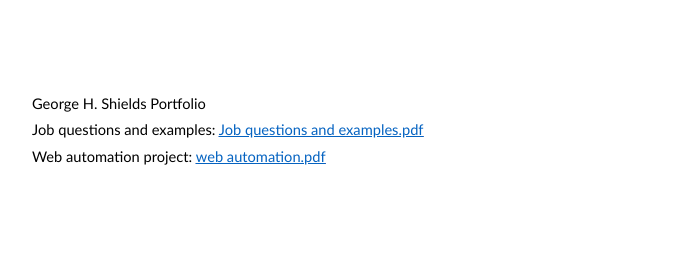
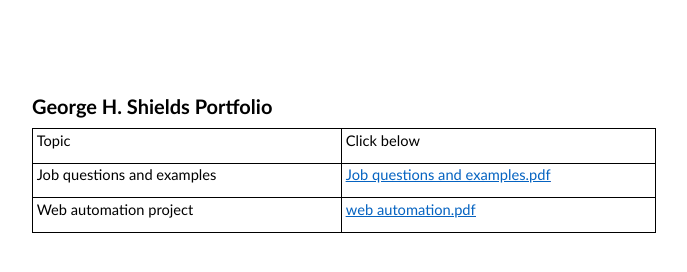
Before and after one commit to gshields/gshields.github.io, a plain HTML site: page index.html in a window 1280 px wide. Shown: the whole page, without its empty margins (64-751 px from the left). Drawn offline with Linux system fonts and the light colour scheme.

Commit message:
add table formats

```diff
--- a/index.html
+++ b/index.html
@@ -18,9 +18,8 @@
 <meta name="DCTERMS.creator" content="gshields" />
 <meta name="DCTERMS.issued" content="2015-10-09T03:34:00Z" scheme=
 "DCTERMS.W3CDTF" />
-<meta name="DCTERMS.contributor" content="gshields" />
-<meta name="DCTERMS.modified" content="2015-10-09T03:34:00Z"
-scheme="DCTERMS.W3CDTF" />
+<meta name="DCTERMS.modified" content=
+"2015-10-09T09:25:21.786000000" scheme="DCTERMS.W3CDTF" />
 <meta name="DCTERMS.provenance" content="" xml:lang="en-US" lang=
 "en-US" />
 <meta name="DCTERMS.subject" content="," xml:lang="en-US" lang=
@@ -54,6 +53,21 @@ hreflang="en" />
         .P1_borderStart { background-color:transparent; border-style:none; font-size:11pt; font-style:normal; font-weight:normal; letter-spacing:normal; line-height:107%; margin-top:0in; padding:0in; text-align:left ! important; font-family:Calibri; text-decoration:none ! important; writing-mode:lr-tb; padding-bottom:0.111in;  border-bottom-style:none; }
         .P1 { background-color:transparent; border-style:none; font-size:11pt; font-style:normal; font-weight:normal; letter-spacing:normal; line-height:107%; padding:0in; text-align:left ! important; font-family:Calibri; text-decoration:none ! important; writing-mode:lr-tb; padding-bottom:0.111in; padding-top:0in;  border-top-style:none; border-bottom-style:none; }
         .P1_borderEnd { background-color:transparent; border-style:none; font-size:11pt; font-style:normal; font-weight:normal; letter-spacing:normal; line-height:107%; margin-bottom:0.111in; padding:0in; text-align:left ! important; font-family:Calibri; text-decoration:none ! important; writing-mode:lr-tb; padding-top:0in;  border-top-style:none;}
+        .P2_borderStart { background-color:transparent; border-style:none; font-size:11pt; font-style:normal; font-weight:normal; letter-spacing:normal; line-height:107%; margin-top:0in; padding:0in; text-align:left ! important; font-family:Calibri; text-decoration:none ! important; writing-mode:lr-tb; padding-bottom:0.111in;  border-bottom-style:none; }
+        .P2 { background-color:transparent; border-style:none; font-size:11pt; font-style:normal; font-weight:normal; letter-spacing:normal; line-height:107%; padding:0in; text-align:left ! important; font-family:Calibri; text-decoration:none ! important; writing-mode:lr-tb; padding-bottom:0.111in; padding-top:0in;  border-top-style:none; border-bottom-style:none; }
+        .P2_borderEnd { background-color:transparent; border-style:none; font-size:11pt; font-style:normal; font-weight:normal; letter-spacing:normal; line-height:107%; margin-bottom:0.111in; padding:0in; text-align:left ! important; font-family:Calibri; text-decoration:none ! important; writing-mode:lr-tb; padding-top:0in;  border-top-style:none;}
+        .P3_borderStart { background-color:transparent; border-style:none; font-size:15pt; font-style:normal; font-weight:bold; letter-spacing:normal; line-height:107%; margin-top:0in; padding:0in; text-align:left ! important; font-family:Calibri; text-decoration:none ! important; writing-mode:lr-tb; padding-bottom:0.111in;  border-bottom-style:none; }
+        .P3 { background-color:transparent; border-style:none; font-size:15pt; font-style:normal; font-weight:bold; letter-spacing:normal; line-height:107%; padding:0in; text-align:left ! important; font-family:Calibri; text-decoration:none ! important; writing-mode:lr-tb; padding-bottom:0.111in; padding-top:0in;  border-top-style:none; border-bottom-style:none; }
+        .P3_borderEnd { background-color:transparent; border-style:none; font-size:15pt; font-style:normal; font-weight:bold; letter-spacing:normal; line-height:107%; margin-bottom:0.111in; padding:0in; text-align:left ! important; font-family:Calibri; text-decoration:none ! important; writing-mode:lr-tb; padding-top:0in;  border-top-style:none;}
+        .P4_borderStart { background-color:transparent; border-style:none; font-size:11pt; font-style:normal; font-weight:normal; letter-spacing:normal; line-height:107%; margin-top:0in; padding:0in; text-align:left ! important; font-family:Calibri; text-decoration:none ! important; writing-mode:lr-tb; padding-bottom:0.111in;  border-bottom-style:none; }
+        .P4 { background-color:transparent; border-style:none; font-size:11pt; font-style:normal; font-weight:normal; letter-spacing:normal; line-height:107%; padding:0in; text-align:left ! important; font-family:Calibri; text-decoration:none ! important; writing-mode:lr-tb; padding-bottom:0.111in; padding-top:0in;  border-top-style:none; border-bottom-style:none; }
+        .P4_borderEnd { background-color:transparent; border-style:none; font-size:11pt; font-style:normal; font-weight:normal; letter-spacing:normal; line-height:107%; margin-bottom:0.111in; padding:0in; text-align:left ! important; font-family:Calibri; text-decoration:none ! important; writing-mode:lr-tb; padding-top:0in;  border-top-style:none;}
+        .Table1 { width:6.5in; float:none; }
+        .Table1_A1 { padding:0.0382in; border-left-width:thin; border-left-style:solid; border-left-color:#000000; border-right-style:none; border-top-width:thin; border-top-style:solid; border-top-color:#000000; border-bottom-width:thin; border-bottom-style:solid; border-bottom-color:#000000; }
+        .Table1_A2 { padding:0.0382in; border-left-width:thin; border-left-style:solid; border-left-color:#000000; border-right-style:none; border-top-style:none; border-bottom-width:thin; border-bottom-style:solid; border-bottom-color:#000000; }
+        .Table1_B1 { padding:0.0382in; border-width:thin; border-style:solid; border-color:#000000; }
+        .Table1_B2 { padding:0.0382in; border-left-width:thin; border-left-style:solid; border-left-color:#000000; border-right-width:thin; border-right-style:solid; border-right-color:#000000; border-top-style:none; border-bottom-width:thin; border-bottom-style:solid; border-bottom-color:#000000; }
+        .Table1_A { width:3.25in; }
         .Hyperlink { color:#0563c1; text-decoration:underline; }
         .Internet_20_link { color:#000080; text-decoration:underline; }
         <!-- ODF styles with no properties representable as CSS -->
@@ -64,13 +78,42 @@ hreflang="en" />
 <body dir="ltr" style=
 "max-width:8.5in;margin-top:1in; margin-bottom:1in; margin-left:1in; margin-right:1in; writing-mode:lr-tb;">
 
-<p class="P1_borderStart">George H. Shields Portfolio</p>
-<p class="Normal">Job questions and examples: <a href=
-"././Job%20questions%20and%20examples.pdf" class=
-"Internet_20_link"><span class="Hyperlink">Job questions and
+<p class="P3">George H. Shields Portfolio</p>
+<table border="0" cellspacing="0" cellpadding="0" class="Table1">
+<colgroup>
+<col width="361" />
+<col width="361" /></colgroup>
+<tr>
+<td style="text-align:left;width:3.25in;" class="Table1_A1">
+<p class="P2">Topic</p>
+</td>
+<td style="text-align:left;width:3.25in;" class="Table1_B1">
+<p class="P4">Click below</p>
+</td>
+</tr>
+<tr>
+<td style="text-align:left;width:3.25in;" class="Table1_A2">
+<p class="P1">Job questions and examples</p>
+</td>
+<td style="text-align:left;width:3.25in;" class="Table1_B2">
+<p class="P1"><a href=
+"./Job%20questions%20and%20examples.pdf"
+class="Internet_20_link"><span class="Hyperlink">Job questions and
 examples.pdf</span></a></p>
-<p class="Normal_borderEnd">Web automation project: <a href=
-"././web%20automation.pdf" class="Internet_20_link"><span class=
-"Hyperlink">web automation.pdf</span></a></p>
+</td>
+</tr>
+<tr>
+<td style="text-align:left;width:3.25in;" class="Table1_A2">
+<p class="P1">Web automation project</p>
+</td>
+<td style="text-align:left;width:3.25in;" class="Table1_B2">
+<p class="P1"><a href=
+"./web%20automation.pdf" class=
+"Internet_20_link"><span class="Hyperlink">web
+automation.pdf</span></a></p>
+</td>
+</tr>
+</table>
+<p class="Normal"></p>
 </body>
 </html>
```
